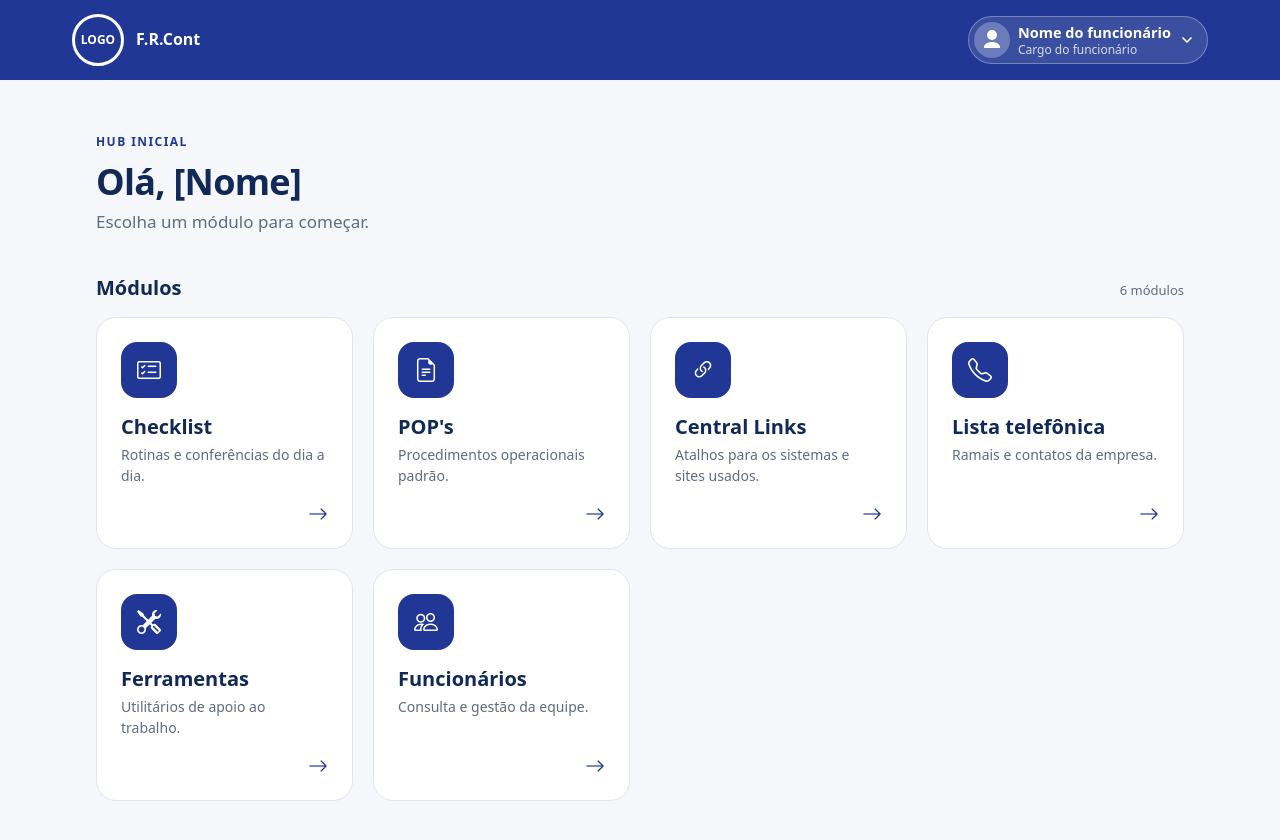
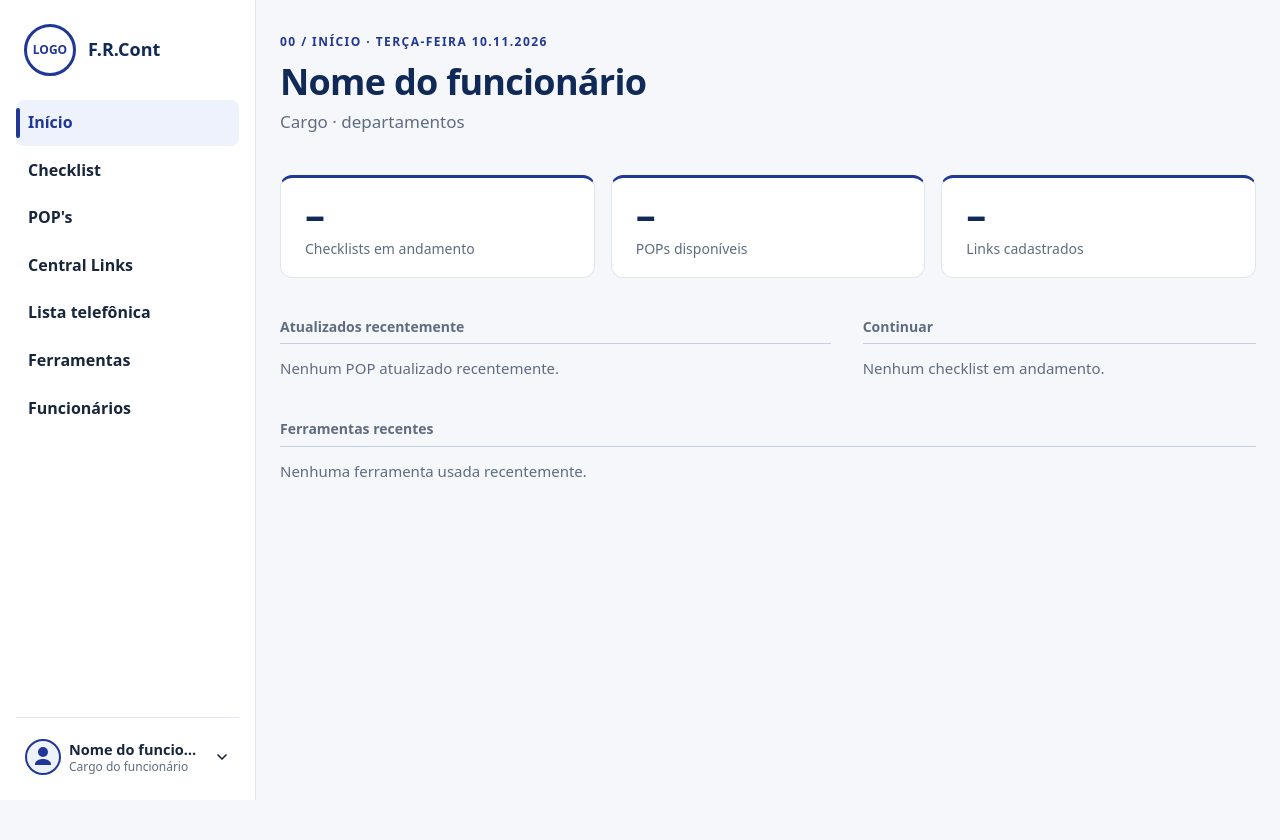
Before and after one commit to Edu0102/Site_Fatec, a plain HTML site: page wwwroot/index.html in a window 1280 px wide. After the commit the page ends 800 px from the top, so only its background shows below. Drawn offline with nearby package versions, Linux system fonts and the light colour scheme.

Commit message:
change/not finished

```diff
--- /dev/null
+++ b/wwwroot/css/menu-lateral.css
@@ -0,0 +1,293 @@
+/* ==========================================================================
+   menu-lateral.css — menu lateral do Hub Inicial (index.html)
+   Carregar DEPOIS de style.css e paginas.css.
+   Usa somente as variáveis de style.css (tema claro/escuro continuam valendo).
+
+   Sumário
+    1. Estrutura da página
+    2. Menu lateral
+    3. Usuário no rodapé do menu
+    4. Conteúdo do hub
+    5. Celular (menu recolhível)
+   ========================================================================== */
+
+
+/* 1. ESTRUTURA DA PÁGINA -------------------------------------------------- */
+.pagina-hub { flex-direction: row; }
+
+.pagina-hub .hub {
+    margin-inline: 0;
+    max-width: 72rem;
+    padding-top: var(--esp-6);
+}
+
+.topo-mobile,
+.menu-fundo { display: none; }
+
+
+/* 2. MENU LATERAL --------------------------------------------------------- */
+.menu-lateral {
+    position: sticky;
+    top: 0;
+    z-index: 60;
+    display: flex;
+    flex: none;
+    flex-direction: column;
+    width: 16rem;
+    height: 100vh;
+    padding: var(--esp-4);
+    border-right: 1px solid var(--cor-borda);
+    background: var(--cor-superficie);
+}
+
+.menu-marca {
+    padding: var(--esp-2) var(--esp-2) var(--esp-5);
+    color: var(--cor-titulo);
+    font-size: 1.125rem;
+    text-decoration: none;
+}
+
+.menu-lateral .logo-circulo {
+    border-color: var(--cor-primaria);
+    color: var(--cor-primaria);
+}
+
+.menu-lateral .logo-texto { display: inline; }
+
+.menu-nav {
+    flex: 1;
+    min-height: 0;
+    overflow-y: auto;
+}
+
+.menu-lista {
+    display: grid;
+    gap: 0.125rem;
+    margin: 0;
+    padding: 0;
+    list-style: none;
+}
+
+.menu-link {
+    position: relative;
+    display: flex;
+    align-items: center;
+    justify-content: space-between;
+    gap: var(--esp-2);
+    padding: 0.625rem var(--esp-3);
+    border-radius: var(--raio-sm);
+    color: var(--cor-texto);
+    font-weight: 600;
+    text-decoration: none;
+    transition: background-color 0.15s, color 0.15s;
+}
+
+.menu-link:hover,
+.menu-link[aria-current="page"] {
+    background: var(--cor-destaque);
+    color: var(--cor-link);
+}
+
+/* Marca da página atual: barra na lateral esquerda */
+.menu-link[aria-current="page"]::before {
+    content: "";
+    position: absolute;
+    top: 0.5rem;
+    bottom: 0.5rem;
+    left: 0;
+    width: 0.25rem;
+    border-radius: var(--raio-pill);
+    background: var(--cor-primaria);
+}
+
+.menu-contador {
+    padding: 0 0.5rem;
+    border-radius: var(--raio-pill);
+    background: var(--cor-destaque);
+    color: var(--cor-link);
+    font-size: 0.75rem;
+    font-weight: 700;
+    line-height: 1.5;
+}
+
+
+/* 3. USUÁRIO NO RODAPÉ DO MENU -------------------------------------------- */
+/* Sobrescreve as cores do botão, que antes ficava sobre o header azul */
+.menu-usuario {
+    padding-top: var(--esp-3);
+    border-top: 1px solid var(--cor-borda);
+}
+
+.menu-lateral .header-usuario { justify-self: stretch; }
+
+.menu-lateral .usuario-botao {
+    width: 100%;
+    padding: var(--esp-2);
+    border: 1px solid transparent;
+    border-radius: var(--raio-md);
+    background: transparent;
+    color: var(--cor-texto);
+}
+
+.menu-lateral .usuario-botao:hover,
+.menu-lateral .usuario-botao[aria-expanded="true"] {
+    background: var(--cor-destaque);
+}
+
+.menu-lateral .usuario-botao:focus-visible { outline-color: var(--cor-foco); }
+
+.menu-lateral .avatar {
+    border: 0.125rem solid var(--cor-primaria);
+    background-color: var(--cor-destaque);
+    color: var(--cor-primaria);
+}
+
+.menu-lateral .usuario-nome,
+.menu-lateral .usuario-cargo { max-width: 8.5rem; }
+
+.menu-lateral .usuario-nome { font-size: 0.90625rem; }
+
+.menu-lateral .usuario-cargo { color: var(--cor-texto-suave); }
+
+.menu-lateral .usuario-seta { margin-left: auto; }
+
+/* O dropdown abre para cima, ocupando a largura do menu */
+.menu-lateral .usuario-menu {
+    top: auto;
+    right: 0;
+    bottom: calc(100% + var(--esp-2));
+    left: 0;
+    min-width: 0;
+}
+
+
+/* 4. CONTEÚDO DO HUB ------------------------------------------------------ */
+.hub-stats {
+    display: grid;
+    grid-template-columns: repeat(3, minmax(0, 1fr));
+    gap: var(--esp-4);
+}
+
+.hub-stat {
+    display: flex;
+    flex-direction: column;
+    gap: var(--esp-1);
+    padding: var(--esp-4) var(--esp-5);
+    border: 1px solid var(--cor-borda);
+    border-top: 3px solid var(--cor-primaria);
+    border-radius: var(--raio-md);
+    background: var(--cor-superficie);
+    color: var(--cor-texto);
+    text-decoration: none;
+    transition: box-shadow 0.2s;
+}
+
+.hub-stat:hover { box-shadow: var(--sombra-md); }
+
+.hub-stat-numero {
+    color: var(--cor-titulo);
+    font-size: 2.5rem;
+    font-weight: 800;
+    line-height: 1;
+}
+
+.hub-stat-rotulo {
+    color: var(--cor-texto-suave);
+    font-size: 0.875rem;
+}
+
+.hub-colunas {
+    display: grid;
+    grid-template-columns: minmax(0, 1.4fr) minmax(0, 1fr);
+    gap: var(--esp-6);
+}
+
+.hub-bloco h3 {
+    margin-bottom: var(--esp-3);
+    padding-bottom: var(--esp-2);
+    border-bottom: 1px solid var(--cor-borda-forte);
+    color: var(--cor-texto-suave);
+    font-size: 0.875rem;
+}
+
+.hub-lista,
+.hub-chips {
+    margin: 0;
+    padding: 0;
+    list-style: none;
+}
+
+.hub-chips {
+    display: flex;
+    flex-wrap: wrap;
+    gap: var(--esp-2);
+}
+
+.hub-vazio {
+    color: var(--cor-texto-suave);
+    font-size: 0.9375rem;
+}
+
+
+/* 5. CELULAR (MENU RECOLHÍVEL) -------------------------------------------- */
+@media (max-width: 48rem) {
+    .pagina-hub { flex-direction: column; }
+
+    .topo-mobile {
+        position: sticky;
+        top: 0;
+        z-index: 50;
+        display: flex;
+        align-items: center;
+        gap: var(--esp-3);
+        padding: var(--esp-2) var(--margem-lateral);
+        background: var(--cor-header);
+        color: #fff;
+    }
+
+    .menu-toggle {
+        display: grid;
+        place-items: center;
+        width: 2.75rem;
+        height: 2.75rem;
+        border: 0;
+        border-radius: var(--raio-sm);
+        background: transparent;
+        color: #fff;
+    }
+
+    .menu-toggle:hover { background: rgb(255 255 255 / 16%); }
+    .menu-toggle:focus-visible { outline-color: #fff; }
+    .menu-toggle svg { width: 1.5rem; height: 1.5rem; }
+
+    .menu-lateral {
+        position: fixed;
+        inset: 0 auto 0 0;
+        width: min(18rem, 85vw);
+        visibility: hidden;
+        transform: translateX(-100%);
+        transition: transform 0.25s ease, visibility 0s linear 0.25s;
+    }
+
+    .menu-lateral.aberto {
+        visibility: visible;
+        transform: none;
+        transition: transform 0.25s ease;
+    }
+
+    .menu-fundo {
+        position: fixed;
+        inset: 0;
+        z-index: 55;
+        display: block;
+        background: rgb(10 20 45 / 60%);
+    }
+
+    .pagina-hub .hub { padding-top: var(--esp-5); }
+
+    .hub-colunas { grid-template-columns: 1fr; }
+}
+
+@media (max-width: 40rem) {
+    .hub-stats { grid-template-columns: 1fr; }
+}
--- a/wwwroot/index.html
+++ b/wwwroot/index.html
@@ -7,18 +7,47 @@
     <link rel="stylesheet" href="https://cdn.jsdelivr.net/npm/bootstrap-icons@1.11.3/font/bootstrap-icons.min.css">
     <link rel="stylesheet" href="css/style.css">
     <link rel="stylesheet" href="css/paginas.css">
+    <!-- NOVO: estilos do menu lateral (carregado por último para sobrescrever o hub antigo) -->
+    <link rel="stylesheet" href="css/menu-lateral.css">
     <script src="js/menu-usuario.js"></script>
     <script src="js/header.js" defer></script>
+    <!-- NOVO: abre/fecha o menu no celular e preenche a data -->
+    <script src="js/menu-lateral.js" defer></script>
 </head>
 <body class="pagina-hub">
-    <header class="header-padrao">
+
+    <!-- Barra superior: só aparece no celular -->
+    <div class="topo-mobile">
+        <button type="button" class="menu-toggle" id="menu-abrir" aria-controls="menu-lateral" aria-expanded="false" aria-label="Abrir menu">
+            <svg viewBox="0 0 24 24" aria-hidden="true" focusable="false"><path fill="none" stroke="currentColor" stroke-width="2.5" stroke-linecap="round" d="M4 7h16M4 12h16M4 17h16"/></svg>
+        </button>
         <div class="header-logo">
             <span class="logo-circulo">LOGO</span>
             <span class="logo-texto">F.R.Cont</span>
         </div>
+    </div>
+    <div class="menu-fundo" id="menu-fundo" hidden></div>
 
-        <h1 class="header-titulo">Hub Inicial</h1>
+    <aside class="menu-lateral" id="menu-lateral">
+        <a class="header-logo menu-marca" href="index.html">
+            <span class="logo-circulo">LOGO</span>
+            <span class="logo-texto">F.R.Cont</span>
+        </a>
 
+        <nav class="menu-nav" aria-label="Principal">
+            <ul class="menu-lista">
+                <li><a class="menu-link" href="index.html" aria-current="page">Início</a></li>
+                <li><a class="menu-link" href="html/checklist.html">Checklist <span class="menu-contador" id="nav-contador-checklist" hidden></span></a></li>
+                <li><a class="menu-link" href="html/centralpop.html">POP's <span class="menu-contador" id="nav-contador-pops" hidden></span></a></li>
+                <li><a class="menu-link" href="html/centrallink.html">Central Links</a></li>
+                <li><a class="menu-link" href="html/listatelefonica.html">Lista telefônica</a></li>
+                <li><a class="menu-link" href="html/ferramentas.html">Ferramentas</a></li>
+                <li><a class="menu-link" href="html/funcionarios.html">Funcionários</a></li>
+            </ul>
+        </nav>
+
+        <!-- Usuário no rodapé do menu (mesmos ids de antes; o dropdown abre para cima) -->
+        <div class="menu-usuario">
             <div class="header-usuario" id="header-usuario">
                 <button type="button" class="usuario-botao" id="usuario-botao" aria-haspopup="true" aria-expanded="false" aria-controls="usuario-menu">
                     <span class="avatar" id="usuario-foto"><svg viewBox="0 0 24 24" aria-hidden="true" focusable="false"><path d="M12 12a5 5 0 1 0 0-10 5 5 0 0 0 0 10Zm0 2c-4.4 0-8 2.2-8 5v1h16v-1c0-2.8-3.6-5-8-5Z"/></svg></span>
@@ -35,59 +64,54 @@
                     <li class="menu-separado"><a class="menu-sair" id="menu-sair" href="login.html">Logout</a></li>
                 </ul>
             </div>
-    </header>
+        </div>
+    </aside>
 
     <main class="container hub">
+        <h1 class="header-titulo">Hub Inicial</h1>
+
         <div class="hub-intro">
-            <p class="eyebrow">Hub Inicial</p>
-            <h2 class="hub-saudacao">Olá, <span id="hub-nome">[Nome]</span></h2>
-            <p class="subtitle">Escolha um módulo para começar.</p>
+            <p class="eyebrow">00 / Início · <span id="hub-data"></span></p>
+            <h2 class="hub-saudacao"><span id="hub-nome">Nome do funcionário</span></h2>
+            <p class="subtitle"><span id="hub-cargo">Cargo</span> · <span id="hub-departamentos">departamentos</span></p>
         </div>
 
-        <section class="hub-modulos" aria-labelledby="hub-modulos-titulo">
-            <div class="hub-modulos-topo">
-                <h3 id="hub-modulos-titulo">Módulos</h3>
-                <span class="hub-modulos-total" id="hub-modulos-total">6 módulos</span>
+        <section class="hub-stats" aria-label="Resumo">
+            <a class="hub-stat" href="html/checklist.html">
+                <span class="hub-stat-numero" id="stat-checklists">–</span>
+                <span class="hub-stat-rotulo">Checklists em andamento</span>
+            </a>
+            <a class="hub-stat" href="html/centralpop.html">
+                <span class="hub-stat-numero" id="stat-pops">–</span>
+                <span class="hub-stat-rotulo">POPs disponíveis</span>
+            </a>
+            <a class="hub-stat" href="html/centrallink.html">
+                <span class="hub-stat-numero" id="stat-links">–</span>
+                <span class="hub-stat-rotulo">Links cadastrados</span>
+            </a>
+        </section>
+
+        <div class="hub-colunas">
+            <section class="hub-bloco" aria-labelledby="titulo-pops-recentes">
+                <h3 id="titulo-pops-recentes">Atualizados recentemente</h3>
+                <ul class="hub-lista" id="lista-pops-recentes">
+                    <li class="hub-vazio">Nenhum POP atualizado recentemente.</li>
+                </ul>
+            </section>
+
+            <section class="hub-bloco" aria-labelledby="titulo-continuar">
+                <h3 id="titulo-continuar">Continuar</h3>
+                <ul class="hub-lista" id="lista-continuar">
+                    <li class="hub-vazio">Nenhum checklist em andamento.</li>
+                </ul>
+            </section>
         </div>
 
-            <div class="grupos-wrapper">
-                <a href="html/checklist.html" class="quadrado">
-                    <i class="bi bi-card-checklist icone" aria-hidden="true"></i>
-                    <span class="quadrado-titulo">Checklist</span>
-                    <span class="quadrado-descricao">Rotinas e conferências do dia a dia.</span>
-                    <i class="bi bi-arrow-right quadrado-seta" aria-hidden="true"></i>
-                </a>
-                <a href="html/centralpop.html" class="quadrado">
-                    <i class="bi bi-file-earmark-text icone" aria-hidden="true"></i>
-                    <span class="quadrado-titulo">POP's</span>
-                    <span class="quadrado-descricao">Procedimentos operacionais padrão.</span>
-                    <i class="bi bi-arrow-right quadrado-seta" aria-hidden="true"></i>
-                </a>
-                <a href="html/centrallink.html" class="quadrado">
-                    <i class="bi bi-link-45deg icone" aria-hidden="true"></i>
-                    <span class="quadrado-titulo">Central Links</span>
-                    <span class="quadrado-descricao">Atalhos para os sistemas e sites usados.</span>
-                    <i class="bi bi-arrow-right quadrado-seta" aria-hidden="true"></i>
-                </a>
-                <a href="html/listatelefonica.html" class="quadrado">
-                    <i class="bi bi-telephone icone" aria-hidden="true"></i>
-                    <span class="quadrado-titulo">Lista telefônica</span>
-                    <span class="quadrado-descricao">Ramais e contatos da empresa.</span>
-                    <i class="bi bi-arrow-right quadrado-seta" aria-hidden="true"></i>
-                </a>
-                <a href="html/ferramentas.html" class="quadrado">
-                    <i class="bi bi-tools icone" aria-hidden="true"></i>
-                    <span class="quadrado-titulo">Ferramentas</span>
-                    <span class="quadrado-descricao">Utilitários de apoio ao trabalho.</span>
-                    <i class="bi bi-arrow-right quadrado-seta" aria-hidden="true"></i>
-                </a>
-                <a href="html/funcionarios.html" class="quadrado">
-                    <i class="bi bi-people icone" aria-hidden="true"></i>
-                    <span class="quadrado-titulo">Funcionários</span>
-                    <span class="quadrado-descricao">Consulta e gestão da equipe.</span>
-                    <i class="bi bi-arrow-right quadrado-seta" aria-hidden="true"></i>
-                </a>
-            </div>
+        <section class="hub-bloco" aria-labelledby="titulo-ferramentas-recentes">
+            <h3 id="titulo-ferramentas-recentes">Ferramentas recentes</h3>
+            <ul class="hub-chips" id="lista-ferramentas-recentes">
+                <li class="hub-vazio">Nenhuma ferramenta usada recentemente.</li>
+            </ul>
         </section>
 
         <!-- Botão de feedback inferior: oculto porque a imagem de referência não o mostra (Feedback segue no menu do funcionário) -->
--- /dev/null
+++ b/wwwroot/js/menu-lateral.js
@@ -0,0 +1,53 @@
+/* menu-lateral.js — menu lateral do Hub Inicial (index.html)
+   Faz só duas coisas, sem depender do banco de dados:
+   1. Preenche a data de hoje em #hub-data (ex.: "Terça-feira 10.11.2026").
+   2. Abre e fecha o menu no celular. */
+(function () {
+    'use strict';
+
+    // 1. Data de hoje
+    var campoData = document.getElementById('hub-data');
+    if (campoData) {
+        var hoje = new Date();
+        var semana = hoje.toLocaleDateString('pt-BR', { weekday: 'long' });
+        semana = semana.charAt(0).toUpperCase() + semana.slice(1);
+        var dia = String(hoje.getDate()).padStart(2, '0');
+        var mes = String(hoje.getMonth() + 1).padStart(2, '0');
+        campoData.textContent = semana + ' ' + dia + '.' + mes + '.' + hoje.getFullYear();
+    }
+
+    // 2. Menu recolhível (celular)
+    var menu = document.getElementById('menu-lateral');
+    var botaoAbrir = document.getElementById('menu-abrir');
+    var fundo = document.getElementById('menu-fundo');
+    if (!menu || !botaoAbrir || !fundo) { return; }
+
+    function definir(aberto) {
+        menu.classList.toggle('aberto', aberto);
+        fundo.hidden = !aberto;
+        botaoAbrir.setAttribute('aria-expanded', String(aberto));
+        botaoAbrir.setAttribute('aria-label', aberto ? 'Fechar menu' : 'Abrir menu');
+    }
+
+    botaoAbrir.addEventListener('click', function () {
+        definir(!menu.classList.contains('aberto'));
+    });
+
+    fundo.addEventListener('click', function () { definir(false); });
+
+    menu.querySelectorAll('.menu-link').forEach(function (link) {
+        link.addEventListener('click', function () { definir(false); });
+    });
+
+    document.addEventListener('keydown', function (evento) {
+        if (evento.key === 'Escape' && menu.classList.contains('aberto')) {
+            definir(false);
+            botaoAbrir.focus();
+        }
+    });
+
+    // Ao voltar para tela grande, garante o estado fechado/limpo
+    window.matchMedia('(min-width: 48.0625rem)').addEventListener('change', function (e) {
+        if (e.matches) { definir(false); }
+    });
+})();
```
Lines whose indentation alone changed are shown as unchanged.
